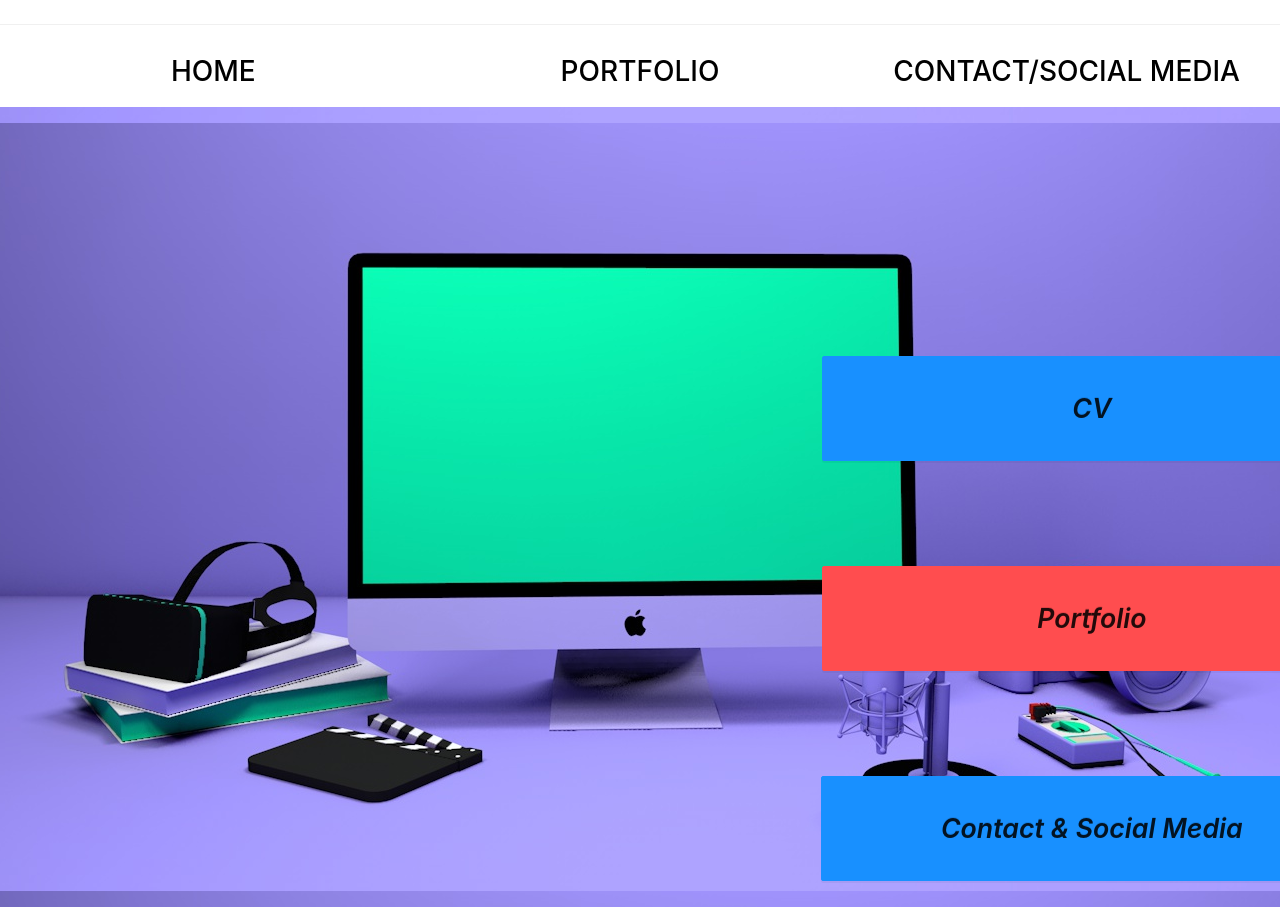
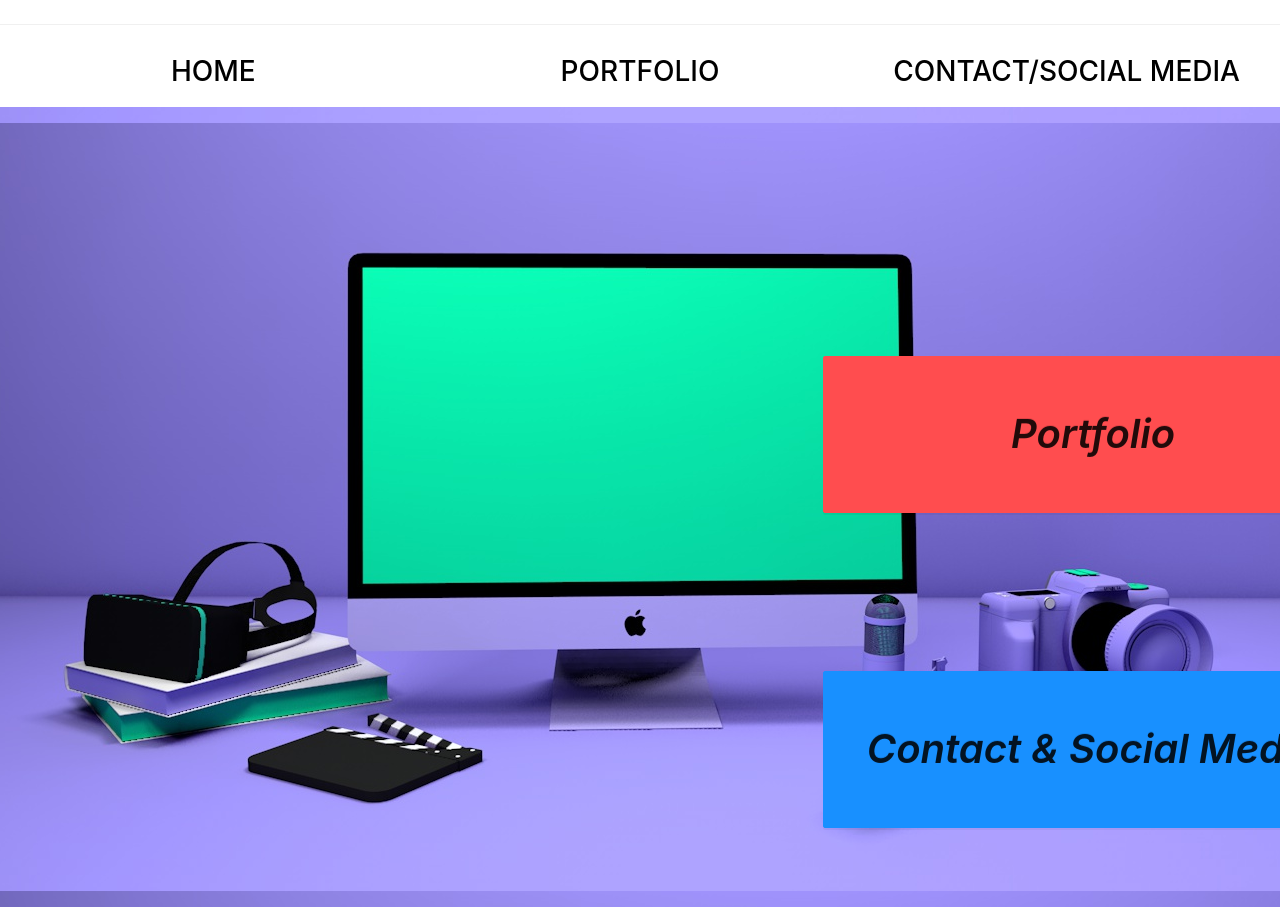
Before and after one commit to NickBoe/Web-Mini-Project-master, a React (Create React App) app in the folder antd-demo/: page / in a window 1280 px wide. Shown: the top 907 px of the page. Built offline with nearby package versions, Linux system fonts and the light colour scheme.

Commit message:
Text edits

```diff
--- a/antd-demo/src/App.js
+++ b/antd-demo/src/App.js
@@ -3,7 +3,6 @@ import "./App.css";
 import { Route } from "react-router-dom";
 
 import Home from "./Home";
-import CV from "./CV";
 import Portfolio2 from "./Portfolio2";
 import Contact from "./Contact";
 import NavigationBar from "./NavigationBar";
--- a/antd-demo/src/Home.css
+++ b/antd-demo/src/Home.css
@@ -1,10 +1,4 @@
 @import "~antd/dist/antd.css";
-
-.marginss{
-    position: absolute;
-    top: 249px;
-    left: 35.3%;
-}
 
 .marginss:hover{
     background-color: rgb(0, 0, 0);
@@ -40,14 +34,14 @@
 
 .marginss2{
     position: absolute;
-    top: 354px;
-    left: 35.3%;
+    top: 249px;
+    left: 35.4%;
 }
 
 .marginss3{
     position: absolute;
-    top: 459px;
-    left: 35.3%;
+    top: 407px;
+    left: 35.4%;
     background-color: rgb(252, 233, 62);
     border: none;
 
@@ -55,10 +49,9 @@
 
 .textStuff{
     color: rgb(0, 0, 0);
-    font-size: 20pt;
+    font-size: 30pt;
     font-family: -apple-system, BlinkMacSystemFont, 'Segoe UI', Roboto, Oxygen, Ubuntu, Cantarell, 'Open Sans', 'Helvetica Neue', sans-serif;
     font-style: italic;
-    font: bolder;
 }
 
 .textStuff:hover{
--- a/antd-demo/src/Home.js
+++ b/antd-demo/src/Home.js
@@ -17,20 +17,9 @@ function Home() {
       <div class="pcImage">
       <div>
         <div class="animate__animated animate__fadeIn">
-          <NavLink to="/CV">
-          <Button  type="primary" className ="marginss"
-          style={{height: '105px', width : '540px'}}>
-          <Text strong  className = "textStuff"> CV </Text>
-          </Button>
-          </NavLink>
-        </div>
-      </div>
-
-      <div>
-        <div class="animate__animated animate__fadeIn">
           <NavLink to="/portfolio2" >
           <Button type="danger" className = "marginss2"
-          style={{height: '105px', width : '540px'}}>
+          style={{height: '157px', width : '540px'}}>
           <Text strong className = "textStuff" > Portfolio </Text>
           </Button> </NavLink>
         </div>
@@ -40,7 +29,7 @@ function Home() {
         <div class="animate__animated animate__fadeIn">
           <NavLink to="/contact" >
           <Button type="primary" className = "marginss3"
-          style={ {background: "yellow"}, {height: '105px', width : '541px'}}>
+          style={ {background: "yellow"}, {height: '157px', width : '541px'}}>
           <Text strong className = "textStuff" > Contact & Social Media</Text>
           </Button> </NavLink>
         </div>
```
